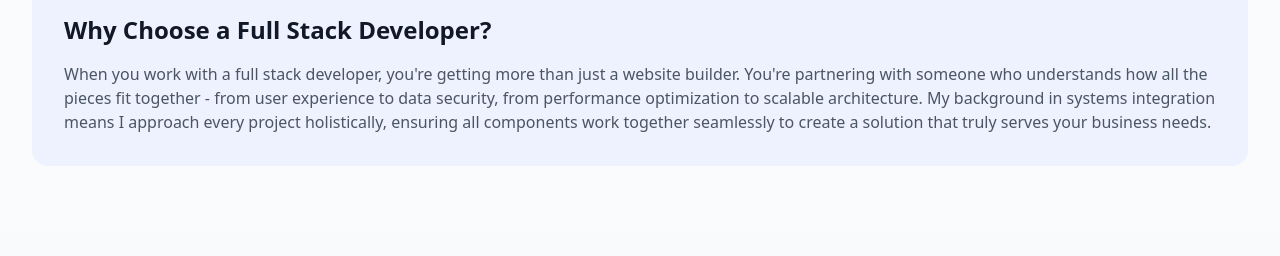
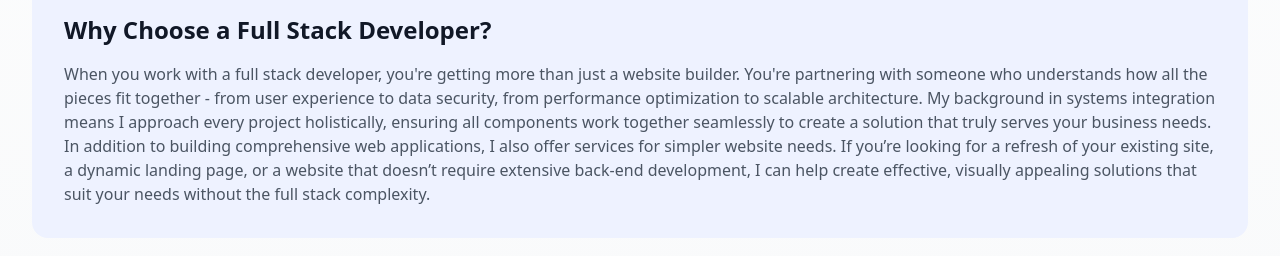
Before and after one commit to SideControlJS/portfolio.v3, a React (Vite) app: page / in a window 1280 px wide. Shown: the part 1580-1836 px from the top of the page. Built offline with nearby package versions, Linux system fonts and the light colour scheme.

Commit message:
updating value proposition

```diff
--- a/src/components/ValueProposition.tsx
+++ b/src/components/ValueProposition.tsx
@@ -61,6 +61,9 @@ export default function ValueProposition() {
             <p className="text-gray-600">
               When you work with a full stack developer, you're getting more than just a website builder. You're partnering with someone who understands how all the pieces fit together - from user experience to data security, from performance optimization to scalable architecture. My background in systems integration means I approach every project holistically, ensuring all components work together seamlessly to create a solution that truly serves your business needs.
             </p>
+            <p className="text-gray-600">
+            In addition to building comprehensive web applications, I also offer services for simpler website needs. If you’re looking for a refresh of your existing site, a dynamic landing page, or a website that doesn’t require extensive back-end development, I can help create effective, visually appealing solutions that suit your needs without the full stack complexity.
+            </p>
           </div>
         </div>
       </div>
```
